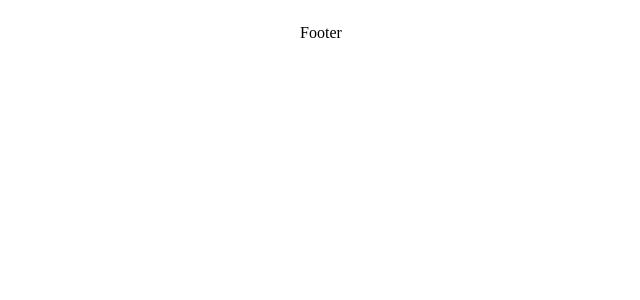
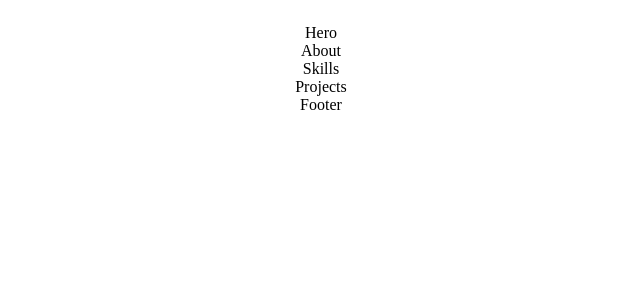
Before and after one commit to ctam62/portfolio, a React (Vite) app: page / in a window 1280 px wide. Before the commit this address had no page. Shown: the top 300 px of the page, without its empty margins (335-975 px from the left). Built offline with nearby package versions, Linux system fonts and the light colour scheme.

Commit message:
feat: add home page; move all components except header and footer to home page; install react-router-hash-link package

```diff
--- a/package.json
+++ b/package.json
@@ -17,6 +17,7 @@
     "react": "^18.2.0",
     "react-dom": "^18.2.0",
     "react-router-dom": "^6.21.0",
+    "react-router-hash-link": "^2.4.3",
     "sass": "^1.69.5"
   },
   "devDependencies": {
--- a/src/App.tsx
+++ b/src/App.tsx
@@ -1,10 +1,7 @@
 import './App.scss';
 import { BrowserRouter, Routes, Route } from 'react-router-dom';
 import { Header } from './components/Header/Header';
-import { Hero } from './components/Hero/Hero';
-import { About } from './components/About/About';
-import { Skills } from './components/Skills/Skills';
-import { Projects } from './components/Projects/Projects';
+import { HomePage } from './pages/HomePage/HomePage';
 import { Footer } from './components/Footer/Footer';
 
 
@@ -13,10 +10,7 @@ function App() {
         <BrowserRouter>
             <Header />
             <Routes>
-                <Route path="#hero" element={ <Hero /> } />
-                <Route path="#about" element={ <About /> } />
-                <Route path="#skills" element={ <Skills /> } />
-                <Route path="#projects" element={ <Projects /> } />
+                <Route path="/" element={ <HomePage /> } />
             </Routes>
             <Footer />
         </BrowserRouter>
--- /dev/null
+++ b/src/pages/HomePage/HomePage.tsx
@@ -0,0 +1,17 @@
+import './HomePage.scss';
+import { Hero } from '../../components/Hero/Hero';
+import { About } from '../../components/About/About';
+import { Skills } from '../../components/Skills/Skills';
+import { Projects } from '../../components/Projects/Projects';
+
+
+export const HomePage = () => {
+    return (
+        <main>
+            <Hero />
+            <About />
+            <Skills />
+            <Projects />
+        </main>
+    )
+};
```
Also changed, not shown: src/pages/HomePage/HomePage.scss (added), 1 other file (tests, documents, lock files or other folders).
